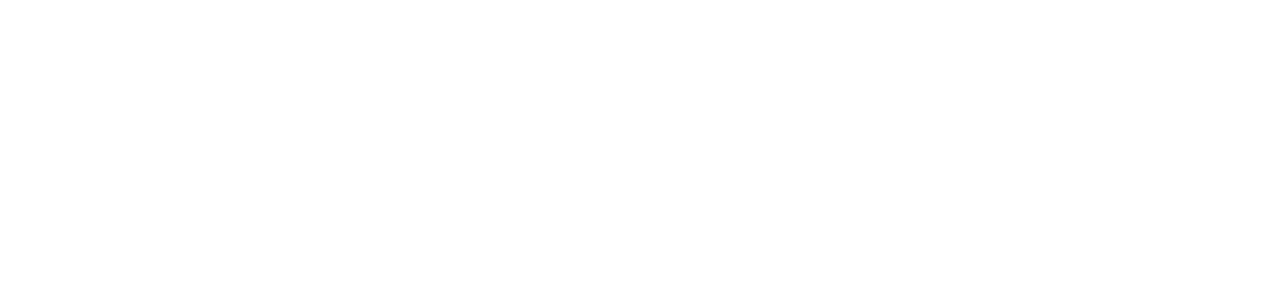
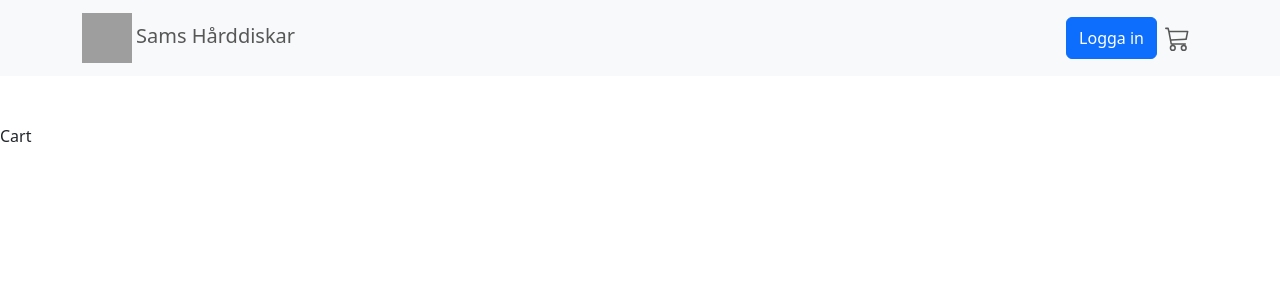
Before and after one commit to samzih/webshop-stripe-checkout, a React (Vite) app in the folder client/: page /cart in a window 1280 px wide. Before the commit this address had no page. Shown: the top 300 px of the page. Built offline with nearby package versions, Linux system fonts and the light colour scheme; grey boxes are pictures that could not be loaded.

Commit message:
Navbar e.ct. created

```diff
--- a/client/src/App.jsx
+++ b/client/src/App.jsx
@@ -1,13 +1,20 @@
 import { Route, Routes } from 'react-router-dom';
 import Home from "./pages/Home";
 import Confirmation from "./pages/Confirmation";
+import Cart from "./pages/Cart";
+import 'bootstrap/dist/css/bootstrap.min.css';
+import NavigationBar from './components/NavigationBar';
 
 function App() {
   return (
+    <>
+    <NavigationBar />
     <Routes>
       <Route path='/' element={<Home />} />
+      <Route path='/cart' element={<Cart />} />
       <Route path='/confirmation' element={<Confirmation />} />
     </Routes>
+    </>
   )
 }
 
--- /dev/null
+++ b/client/src/components/NavigationBar.jsx
@@ -0,0 +1,31 @@
+import { Link } from 'react-router-dom';
+import { Navbar, Nav, Container, Button, } from 'react-bootstrap';
+import { BsCart3 } from 'react-icons/bs';
+import logo from '../assets/company-logo.svg';
+
+function NavigationBar() {
+  return (
+      <Navbar className="bg-body-tertiary mb-5">
+
+        <Container className="me-auto">
+
+        <Navbar.Brand as={Link} to='/'>
+            <img src={logo} width="50" height="50" className="d-inline-block align-center" />
+            <Navbar.Text className='m-1'>Sams Hårddiskar</Navbar.Text>
+        </Navbar.Brand>
+
+        {/* If the user is loggedin then show <Navbar.Text>Signed in as...</Navbar.Text> otherwise show the login btn */}
+        <Nav>
+          <Button>Logga in</Button>
+          <Nav.Link as={Link} to='/cart'>
+            <BsCart3 size={25} />
+          </Nav.Link>
+        </Nav>
+
+        </Container>
+
+      </Navbar>
+  )
+}
+
+export default NavigationBar
--- /dev/null
+++ b/client/src/pages/Cart.jsx
@@ -0,0 +1,7 @@
+function Cart() {
+  return (
+    <div>Cart</div>
+  )
+}
+
+export default Cart
--- a/client/src/pages/Home.jsx
+++ b/client/src/pages/Home.jsx
@@ -1,3 +1,4 @@
+
 function Home() {
 
     // A cart in a state (and prob in local storage incase user refreshes page) to then send with handepayment POST
```
